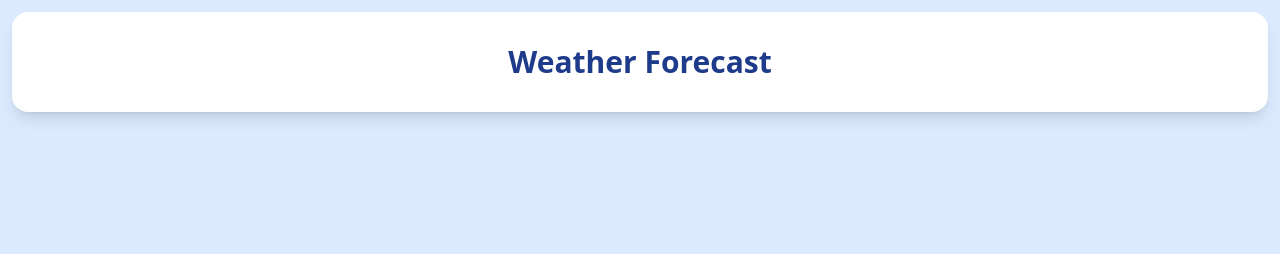
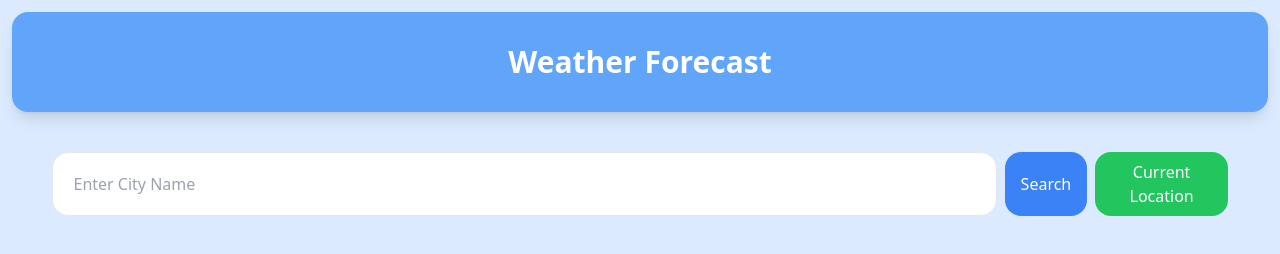
Before and after one commit to ManvithGatty/Weather-app, a plain HTML site: page index.html in a window 1280 px wide. Drawn offline with nearby package versions, Linux system fonts and the light colour scheme.

Commit message:
Search section added

```diff
--- a/index.html
+++ b/index.html
@@ -8,11 +8,28 @@
     <script src="https://cdn.tailwindcss.com"></script>
   </head>
   <body class="bg-blue-100 min-h-screen p-3">
-    <header class="mx-auto bg-white rounded-2xl shadow-lg p-6" >
-        <h1 class="text-3xl font-bold text-center p-2 text-blue-900">Weather Forecast</h1>
+    <header class="mx-auto bg-blue-400 rounded-2xl shadow-lg p-6">
+      <h1 class="text-3xl font-bold text-center p-2 text-white">
+        Weather Forecast
+      </h1>
     </header>
     <main>
-      <section></section>
+      <!-- Search box section -->
+      <section class="m-10 flex flex-col md:flex-row gap-2">
+        <input
+          type="text"
+          id="cityInput"
+          placeholder="   Enter City Name"
+          class="border p-2 rounded-2xl w-full"
+        />
+        <button id="searchBtn" class="bg-blue-500 text-white px-4 py-2 rounded-2xl">
+          Search
+        </button>
+        <button
+          id="locateBtn" class="bg-green-500 text-white px-4 py-2 rounded-2xl">
+          Current Location
+        </button>
+      </section>
       <section></section>
       <section></section>
     </main>
```
